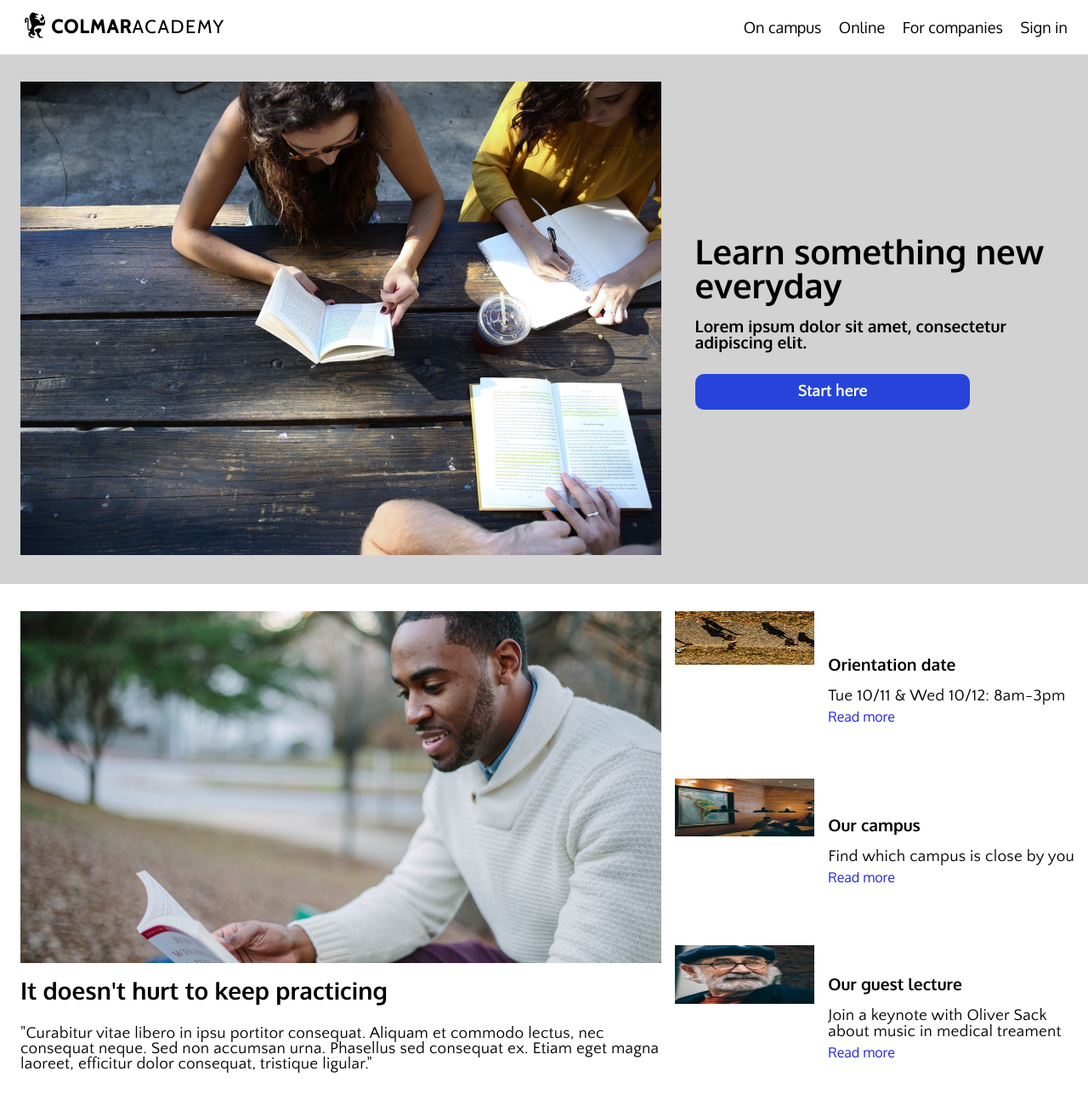
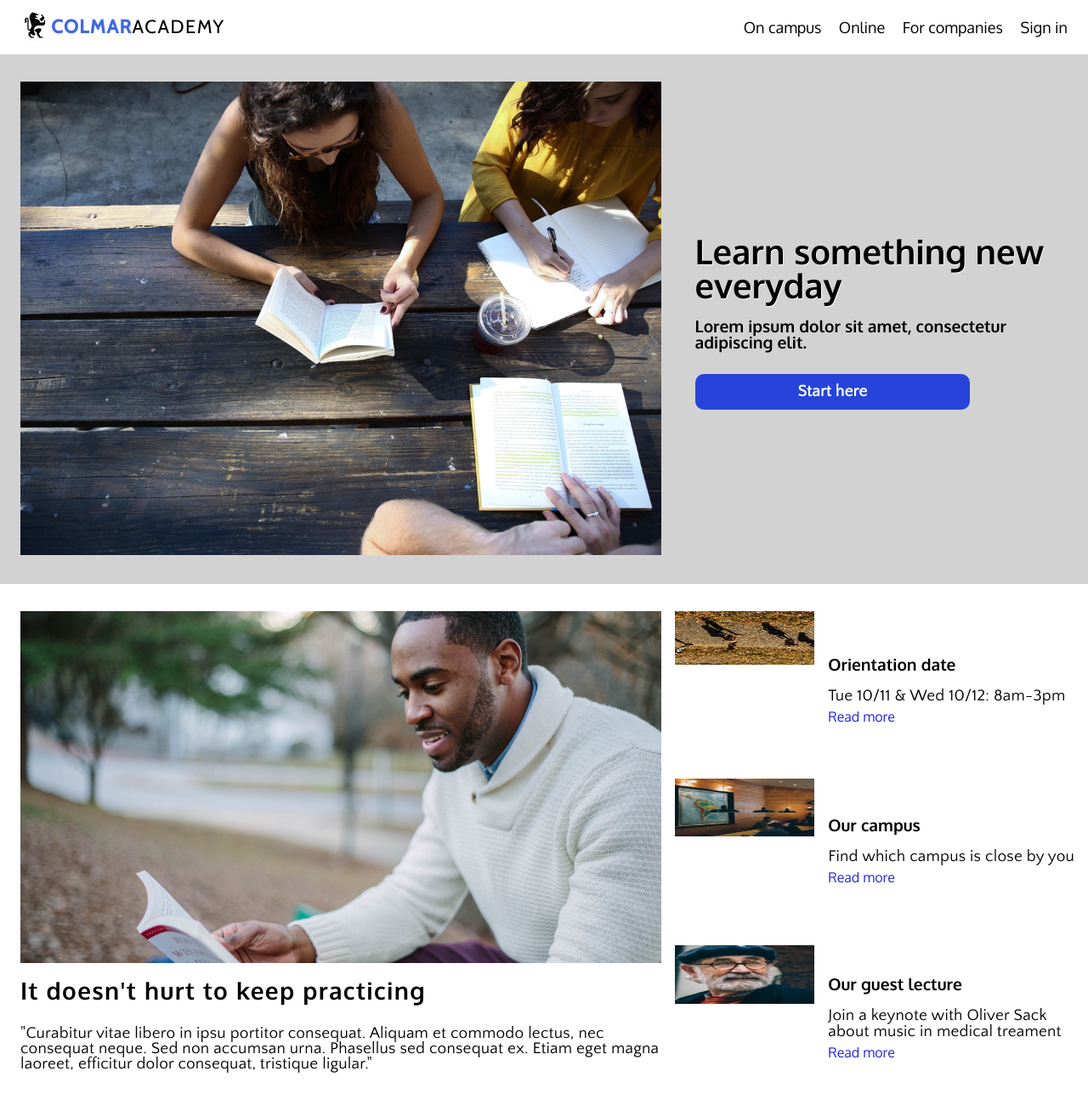
Before and after one commit to ash-ley-miao/Colmar-Academy, a plain HTML site: page index.html in a window 1280 px wide. Shown: the top 1300 px of the page at 85% size. Drawn offline with nearby package versions, Linux system fonts and the light colour scheme.

Commit message:
style.css

```diff
--- a/resources/css/style.css
+++ b/resources/css/style.css
@@ -20,6 +20,10 @@ header {
   font-size: 22px;
 }
 
+.logo-container span {
+  color: RoyalBlue;
+}
+
 .logo-container p {
   font-weight: normal;
 }
@@ -28,6 +32,7 @@ h2 {
   font-size: 2.5rem;
   font-weight: bold;
   margin: 0.85rem 0rem;
+  text-shadow: 0.8px 0.8px white;
 }
 
 h3 {
@@ -35,6 +40,7 @@ h3 {
   font-weight: bold;
   margin-bottom: 1.75rem;
   padding-top: 0.3rem;
+  letter-spacing: 1.33px;
 }
 
 h4 {
```
Also changed, not shown: index.html (+3 -0 lines).
